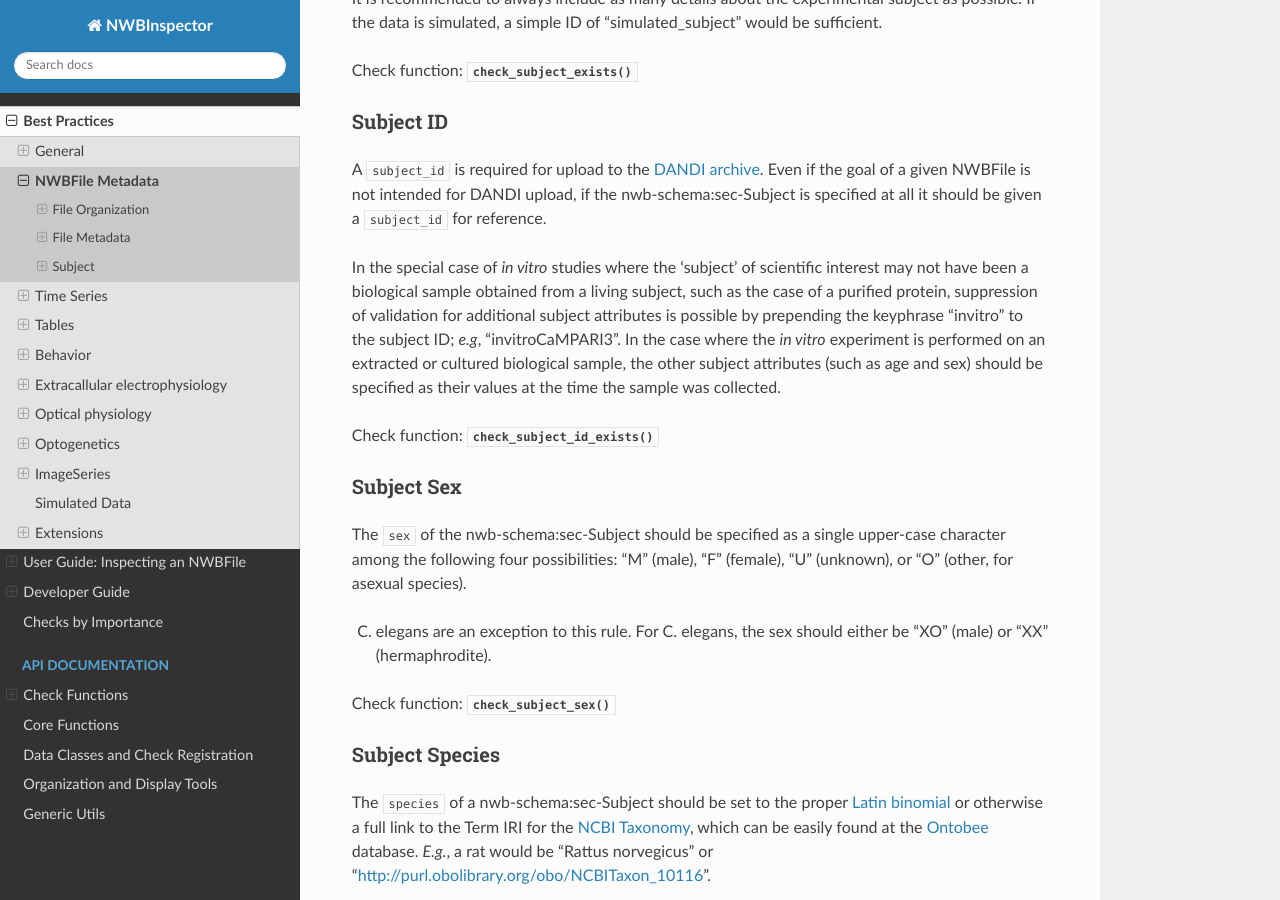
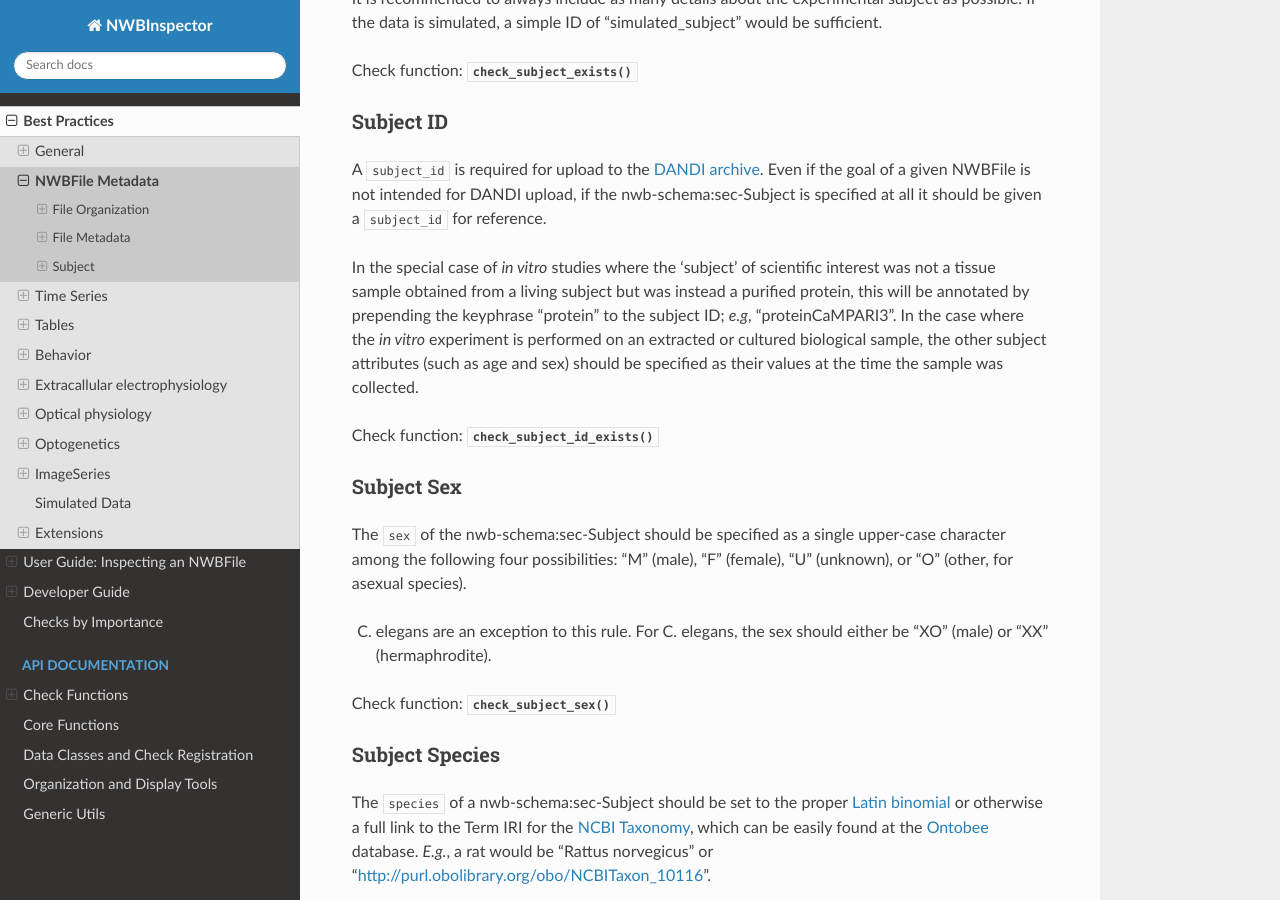
Before and after one commit to NeurodataWithoutBorders/nwbinspector, a Sphinx documentation site: the page built from docs/best_practices/nwbfile_metadata.rst, in a window 1280 px wide and 900 px high, scrolled down 3154 px. Built offline with Sphinx 7.4.7 and the Read the Docs theme 2.0.0, drawn with Linux system fonts in a browser that asks for light colours; the version number could not be read and is left out.

Commit message:
swap from invitro to protein

```diff
--- a/docs/best_practices/nwbfile_metadata.rst
+++ b/docs/best_practices/nwbfile_metadata.rst
@@ -184,7 +184,7 @@ A ``subject_id`` is required for upload to the :dandi-archive:`DANDI archive <>`
 not intended for DANDI upload, if the :ref:`nwb-schema:sec-Subject` is specified at all it should be given a
 ``subject_id`` for reference.
 
-In the special case of *in vitro* studies where the 'subject' of scientific interest may not have been a biological sample obtained from a living subject, such as the case of a purified protein, suppression of validation for additional subject attributes is possible by prepending the keyphrase "invitro" to the subject ID; *e.g*, "invitroCaMPARI3". In the case where the *in vitro* experiment is performed on an extracted or cultured biological sample, the other subject attributes (such as age and sex) should be specified as their values at the time the sample was collected.
+In the special case of *in vitro* studies where the 'subject' of scientific interest was not a tissue sample obtained from a living subject but was instead a purified protein, this will be annotated by prepending the keyphrase "protein" to the subject ID; *e.g*, "proteinCaMPARI3". In the case where the *in vitro* experiment is performed on an extracted or cultured biological sample, the other subject attributes (such as age and sex) should be specified as their values at the time the sample was collected.
 
 Check function: :py:meth:`~nwbinspector.checks.nwbfile_metadata.check_subject_id_exists`
 
```
Also changed, not shown: CHANGELOG.md (+1 -1 lines), 2 other files.
